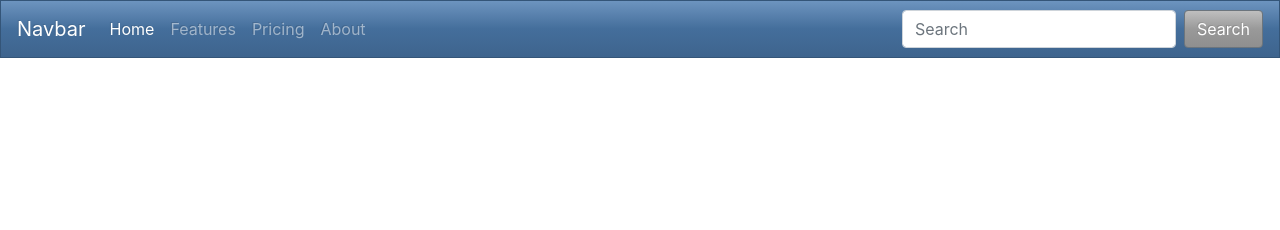
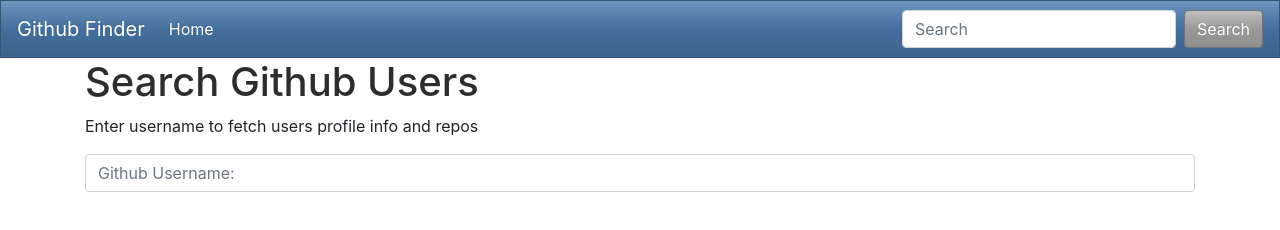
Before and after one commit to thiagowfer/github-finder, a plain HTML site: page index.html in a window 1280 px wide. Drawn offline with nearby package versions, Linux system fonts and the light colour scheme.

Commit message:
Added input and text to search for users

```diff
--- a/index.html
+++ b/index.html
@@ -14,7 +14,7 @@
 <body>
 
 <nav class="navbar navbar-expand-lg navbar-dark bg-primary">
-    <a class="navbar-brand" href="#">Navbar</a>
+    <a class="navbar-brand" href="#">Github Finder</a>
     <button class="navbar-toggler" type="button" data-toggle="collapse" data-target="#navbarColor01"
         aria-controls="navbarColor01" aria-expanded="false" aria-label="Toggle navigation">
         <span class="navbar-toggler-icon"></span>
@@ -25,15 +25,6 @@
             <li class="nav-item active">
                 <a class="nav-link" href="#">Home <span class="sr-only">(current)</span></a>
             </li>
-            <li class="nav-item">
-                <a class="nav-link" href="#">Features</a>
-            </li>
-            <li class="nav-item">
-                <a class="nav-link" href="#">Pricing</a>
-            </li>
-            <li class="nav-item">
-                <a class="nav-link" href="#">About</a>
-            </li>
         </ul>
         <form class="form-inline my-2 my-lg-0">
             <input class="form-control mr-sm-2" type="text" placeholder="Search">
@@ -42,7 +33,16 @@
     </div>
 </nav>
 
+<div class="container">
+    <div class="searchContainer">
+        <h1>Search Github Users</h1>
+        <p>Enter username to fetch users profile info and repos</p>
+        <input type="text" id="searchUser" class="form-control" placeholder="Github Username:">
+    </div>
+    <div id="profile">
 
+    </div>
+</div>
 
 <script src="js/main.js"></script>
 <!-- Optional JavaScript -->
```
